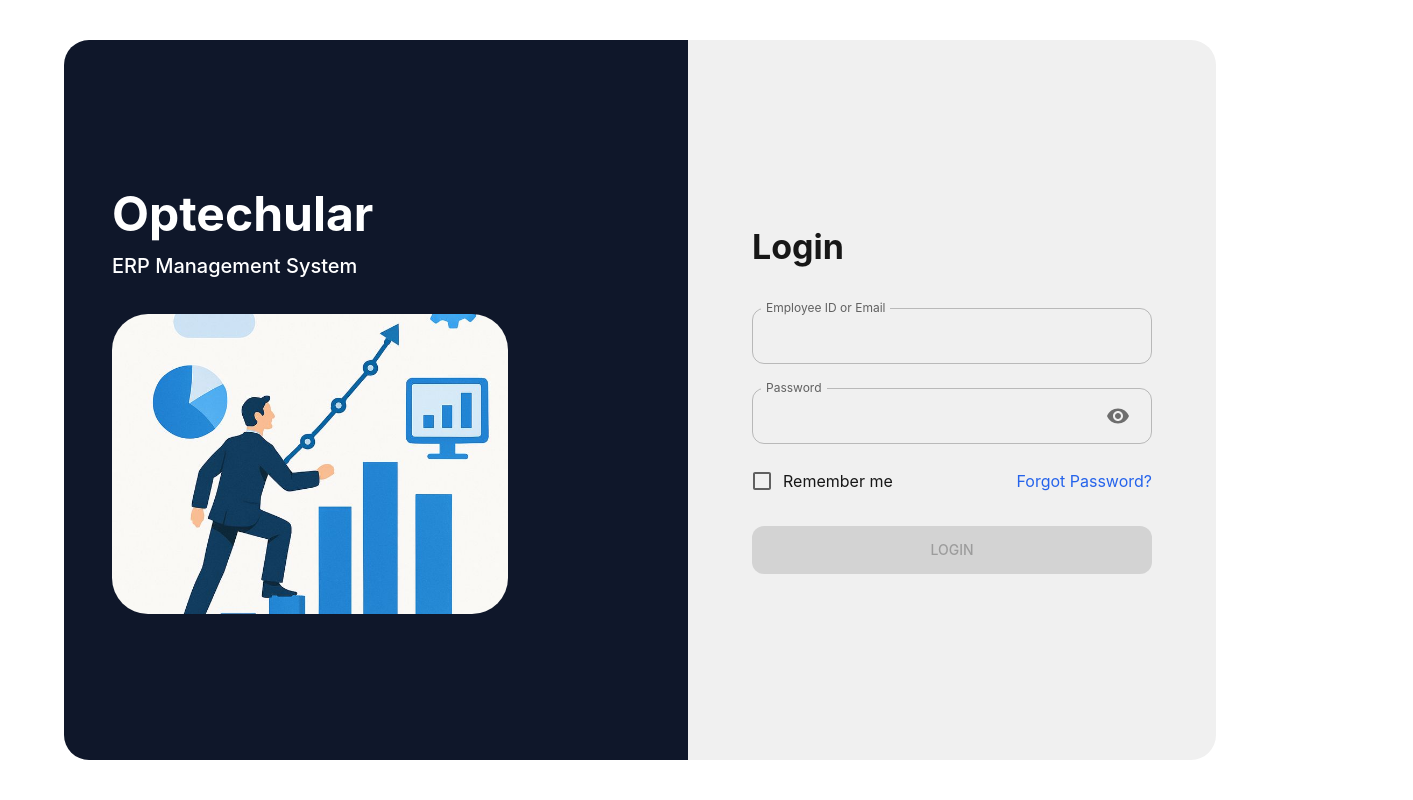
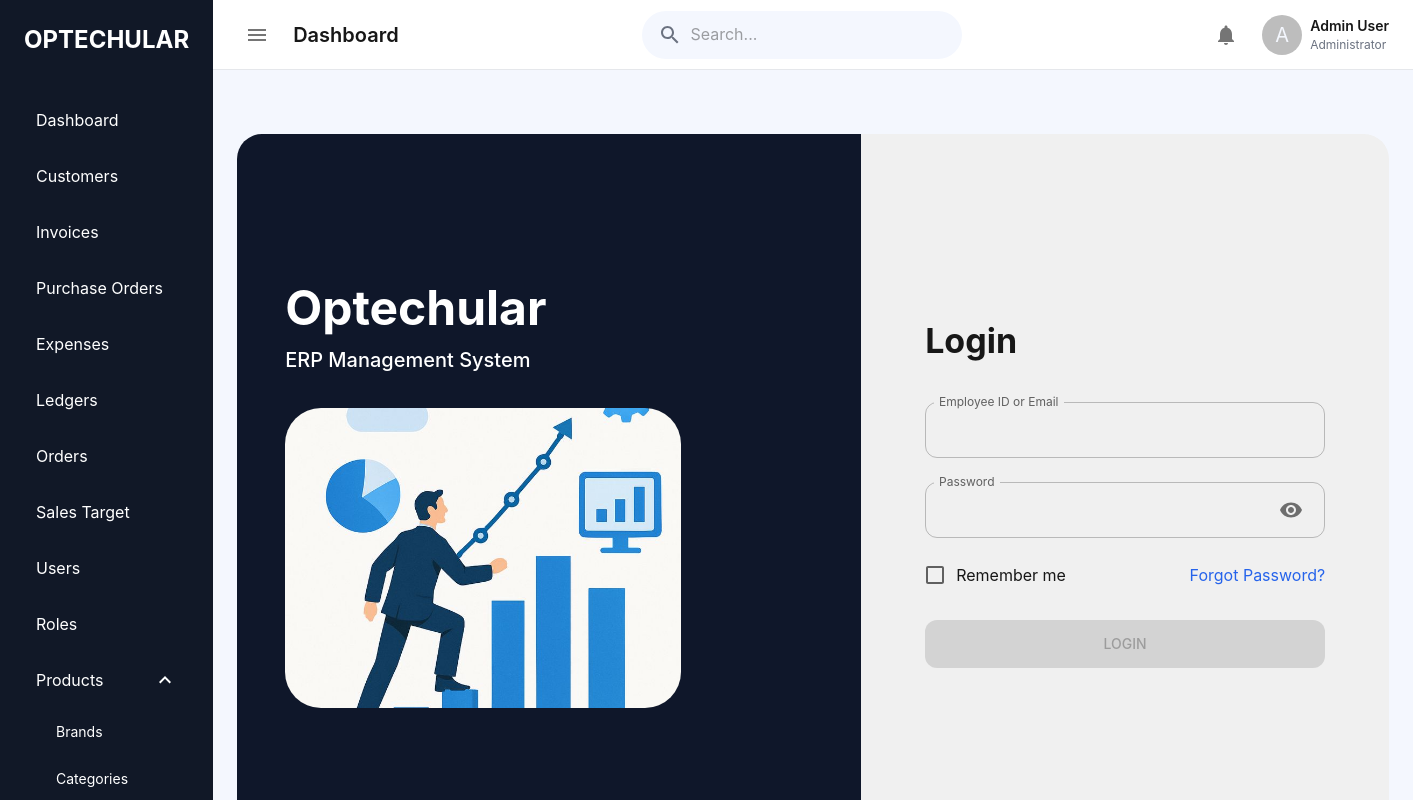
Before and after one commit to yashwinDigixito/Optechcular, a Next.js app: page / in a window 1280 px wide. Shown: the top 800 px of the page, 1413 px wide, since content can reach past the window. Built offline with nearby package versions, Linux system fonts and the light colour scheme.

Commit message:
Initial change

```diff
--- a/app/layout.tsx
+++ b/app/layout.tsx
@@ -1,6 +1,10 @@
-import { theme } from "@/theme/theme";
-import { ThemeProvider } from "@mui/material/styles";
 import "./globals.css";
+
+import Sidebar from "@/component/sidebar/Sidebar";
+
+import Navbar from "@/component/navbar/Navbar";
+
+import Providers from "@/providers/Providers";
 
 export default function RootLayout({
   children,
@@ -10,9 +14,37 @@ export default function RootLayout({
   return (
     <html lang="en">
       <body>
-        <ThemeProvider theme={theme}>
-          {children}
-        </ThemeProvider>
+        <Providers>
+          <div
+            style={{
+              display: "flex",
+            }}
+          >
+            <Sidebar />
+
+            <div
+              style={{
+                flex: 1,
+                minHeight: "100vh",
+                background: "#F4F7FE",
+
+                display: "flex",
+                flexDirection: "column",
+              }}
+            >
+              <Navbar />
+
+              <main
+                style={{
+                  flex: 1,
+                  padding: "24px",
+                }}
+              >
+                {children}
+              </main>
+            </div>
+          </div>
+        </Providers>
       </body>
     </html>
   );
--- /dev/null
+++ b/component/navbar/Navbar.tsx
@@ -0,0 +1,140 @@
+"use client";
+
+import {
+    Avatar,
+    Box,
+    IconButton,
+    InputBase,
+    Typography,
+} from "@mui/material";
+
+import {
+    Menu,
+    Notifications,
+    Search,
+} from "@mui/icons-material";
+
+import { COLORS } from "@/assets/constants";
+
+export default function Navbar() {
+  return (
+    <Box
+      sx={{
+        height: 70,
+        background: COLORS.WHITE,
+
+        display: "flex",
+        alignItems: "center",
+        justifyContent:
+          "space-between",
+
+        px: 3,
+
+        borderBottom:
+          "1px solid #E5E7EB",
+      }}
+    >
+      {/* Left Section */}
+
+      <Box
+        sx={{
+          display: "flex",
+          alignItems: "center",
+          gap: 2,
+        }}
+      >
+        <IconButton>
+          <Menu />
+        </IconButton>
+
+        <Typography
+          variant="h6"
+          sx={{
+            fontWeight: 600,
+          }}
+        >
+          Dashboard
+        </Typography>
+      </Box>
+
+      {/* Search */}
+
+      <Box
+        sx={{
+          display: "flex",
+          alignItems: "center",
+
+          background:
+            COLORS.BACKGROUND,
+
+          px: 2,
+          py: 1,
+
+          borderRadius: 3,
+
+          width: 320,
+        }}
+      >
+        <Search
+          sx={{
+            color: "#6B7280",
+          }}
+        />
+
+        <InputBase
+          placeholder="Search..."
+          sx={{
+            ml: 1,
+            flex: 1,
+          }}
+        />
+      </Box>
+
+      {/* Right Section */}
+
+      <Box
+        sx={{
+          display: "flex",
+          alignItems: "center",
+          gap: 2,
+        }}
+      >
+        <IconButton>
+          <Notifications />
+        </IconButton>
+
+        <Box
+          sx={{
+            display: "flex",
+            alignItems: "center",
+            gap: 1,
+          }}
+        >
+          <Avatar>
+            A
+          </Avatar>
+
+          <Box>
+            <Typography
+              sx={{
+                fontWeight: 600,
+                fontSize: 14,
+              }}
+            >
+              Admin User
+            </Typography>
+
+            <Typography
+              sx={{
+                fontSize: 12,
+                color: "#6B7280",
+              }}
+            >
+              Administrator
+            </Typography>
+          </Box>
+        </Box>
+      </Box>
+    </Box>
+  );
+}
--- /dev/null
+++ b/component/sidebar/Sidebar.tsx
@@ -0,0 +1,172 @@
+"use client";
+
+import Link from "next/link";
+import { usePathname } from "next/navigation";
+
+import {
+    Box,
+    Collapse,
+    Typography,
+} from "@mui/material";
+
+import {
+    ExpandLess,
+    ExpandMore,
+} from "@mui/icons-material";
+
+import { useState } from "react";
+
+import { COLORS, sidebarMenus } from "@/assets/constants";
+
+export default function Sidebar() {
+  const pathname = usePathname();
+
+  const [openProducts, setOpenProducts] =
+    useState(true);
+
+  return (
+    <Box
+      sx={{
+        width: 280,
+        minHeight: "100vh",
+        background: COLORS.SECONDARY,
+        color: COLORS.WHITE,
+        p: 3,
+      }}
+    >
+      {/* Logo */}
+
+      <Typography
+        variant="h5"
+        sx={{
+          fontWeight: 700,
+          mb: 5,
+        }}
+      >
+        OPTECHULAR
+      </Typography>
+
+      {/* Menus */}
+
+      {sidebarMenus.map((menu) => {
+        const isActive =
+          pathname === menu.path;
+
+        // Normal Menu
+
+        if (menu.path) {
+          return (
+            <Link
+              href={menu.path}
+              key={menu.title}
+            >
+              <Box
+                sx={{
+                  p: 1.5,
+                  mb: 1,
+                  borderRadius: 2,
+                  cursor: "pointer",
+
+                  background: isActive
+                    ? COLORS.PRIMARY
+                    : "transparent",
+
+                  "&:hover": {
+                    background:
+                      COLORS.PRIMARY,
+                  },
+                }}
+              >
+                <Typography>
+                  {menu.title}
+                </Typography>
+              </Box>
+            </Link>
+          );
+        }
+
+        // Product Menu
+
+        return (
+          <Box key={menu.title}>
+            <Box
+              onClick={() =>
+                setOpenProducts(
+                  !openProducts,
+                )
+              }
+              sx={{
+                p: 1.5,
+                borderRadius: 2,
+                cursor: "pointer",
+
+                display: "flex",
+                alignItems: "center",
+                justifyContent:
+                  "space-between",
+
+                "&:hover": {
+                  background:
+                    COLORS.PRIMARY,
+                },
+              }}
+            >
+              <Typography>
+                {menu.title}
+              </Typography>
+
+              {openProducts ? (
+                <ExpandLess />
+              ) : (
+                <ExpandMore />
+              )}
+            </Box>
+
+            <Collapse in={openProducts}>
+              {menu.children?.map(
+                (child) => {
+                  const isChildActive =
+                    pathname ===
+                    child.path;
+
+                  return (
+                    <Link
+                      href={child.path}
+                      key={child.title}
+                    >
+                      <Box
+                        sx={{
+                          p: 1.2,
+                          pl: 4,
+                          mt: 1,
+                          borderRadius: 2,
+                          cursor: "pointer",
+
+                          background:
+                            isChildActive
+                              ? COLORS.PRIMARY
+                              : "transparent",
+
+                          "&:hover": {
+                            background:
+                              COLORS.PRIMARY,
+                          },
+                        }}
+                      >
+                        <Typography
+                          variant="body2"
+                        >
+                          {child.title}
+                        </Typography>
+                      </Box>
+                    </Link>
+                  );
+                },
+              )}
+            </Collapse>
+          </Box>
+        );
+      })}
+    </Box>
+  );
+}
--- /dev/null
+++ b/providers/Providers.tsx
@@ -0,0 +1,17 @@
+"use client";
+
+import { ThemeProvider } from "@mui/material/styles";
+
+import { theme } from "@/theme/theme";
+
+export default function Providers({
+  children,
+}: {
+  children: React.ReactNode;
+}) {
+  return (
+    <ThemeProvider theme={theme}>
+      {children}
+    </ThemeProvider>
+  );
+}
```
